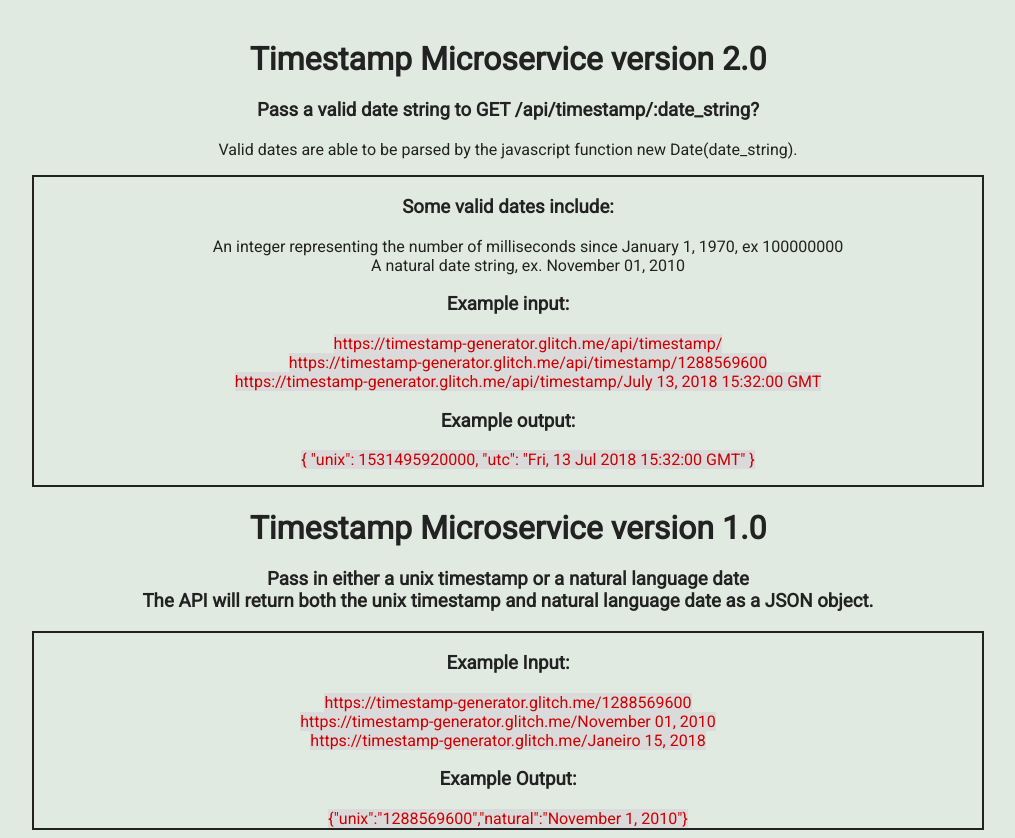
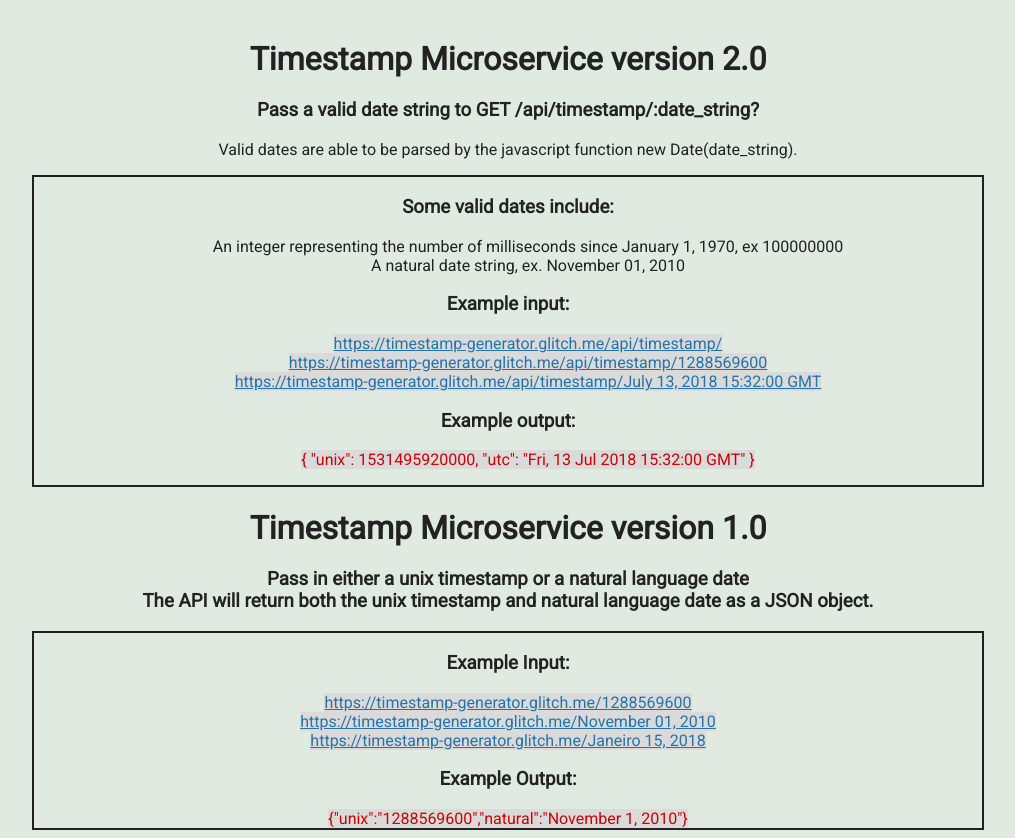
Before and after one commit to jfletcher4212/timestamp-api, a website: page views/index.html in a window 1280 px wide. Shown: the whole page, without its empty margins (132-1147 px from the left). Drawn offline with Linux system fonts and the light colour scheme.

Commit message:
Added links to example input; fixed bug with unix timestamp input

```diff
--- a/server.js
+++ b/server.js
@@ -68,7 +68,11 @@ app.route('/api/timestamp/:date?')
   .get( (req, res) => {
   let date = new Date();
     if(req.params.date){
-      date = new Date(req.params.date)
+      if(Number.isInteger(parseInt(req.params.date))){
+        date = new Date(parseInt(req.params.date));
+      } else {
+        date = new Date(req.params.date)
+      }
       if(isNaN(date.getTime())) {
         res.send({error: "Invalid date"});
         return
--- a/views/index.html
+++ b/views/index.html
@@ -32,9 +32,12 @@
             Example input:
           </h3>
           <ul>
-            <li class="example">https://timestamp-generator.glitch.me/api/timestamp/ <br></li>
-            <li class="example">https://timestamp-generator.glitch.me/api/timestamp/1288569600 <br></li>
-            <li class="example">https://timestamp-generator.glitch.me/api/timestamp/July 13, 2018 15:32:00 GMT</li>
+            <li class="example"><a href="https://timestamp-generator.glitch.me/api/timestamp/">
+              https://timestamp-generator.glitch.me/api/timestamp/ </a><br></li>
+            <li class="example"><a href="https://timestamp-generator.glitch.me/api/timestamp/1288569600">
+              https://timestamp-generator.glitch.me/api/timestamp/1288569600 </a><br></li>
+            <li class="example"><a href="https://timestamp-generator.glitch.me/api/timestamp/July 13, 2018 15:32:00 GMT">
+              https://timestamp-generator.glitch.me/api/timestamp/July 13, 2018 15:32:00 GMT</a></li>
           </ul>
           <h3>
             Example output:
@@ -61,9 +64,12 @@
           </h3>
           <div>
             <p class="example">
-              https://timestamp-generator.glitch.me/1288569600 <br>
-              https://timestamp-generator.glitch.me/November 01, 2010 <br>
-              https://timestamp-generator.glitch.me/Janeiro 15, 2018
+              <a href="https://timestamp-generator.glitch.me/1288569600">
+                https://timestamp-generator.glitch.me/1288569600 </a><br>
+              <a href="https://timestamp-generator.glitch.me/November 01, 2010">
+                https://timestamp-generator.glitch.me/November 01, 2010 </a><br>
+              <a href="https://timestamp-generator.glitch.me/Janeiro 15, 2018">
+                https://timestamp-generator.glitch.me/Janeiro 15, 2018 </a>
             </p>
           </div>
           <h3>
```
